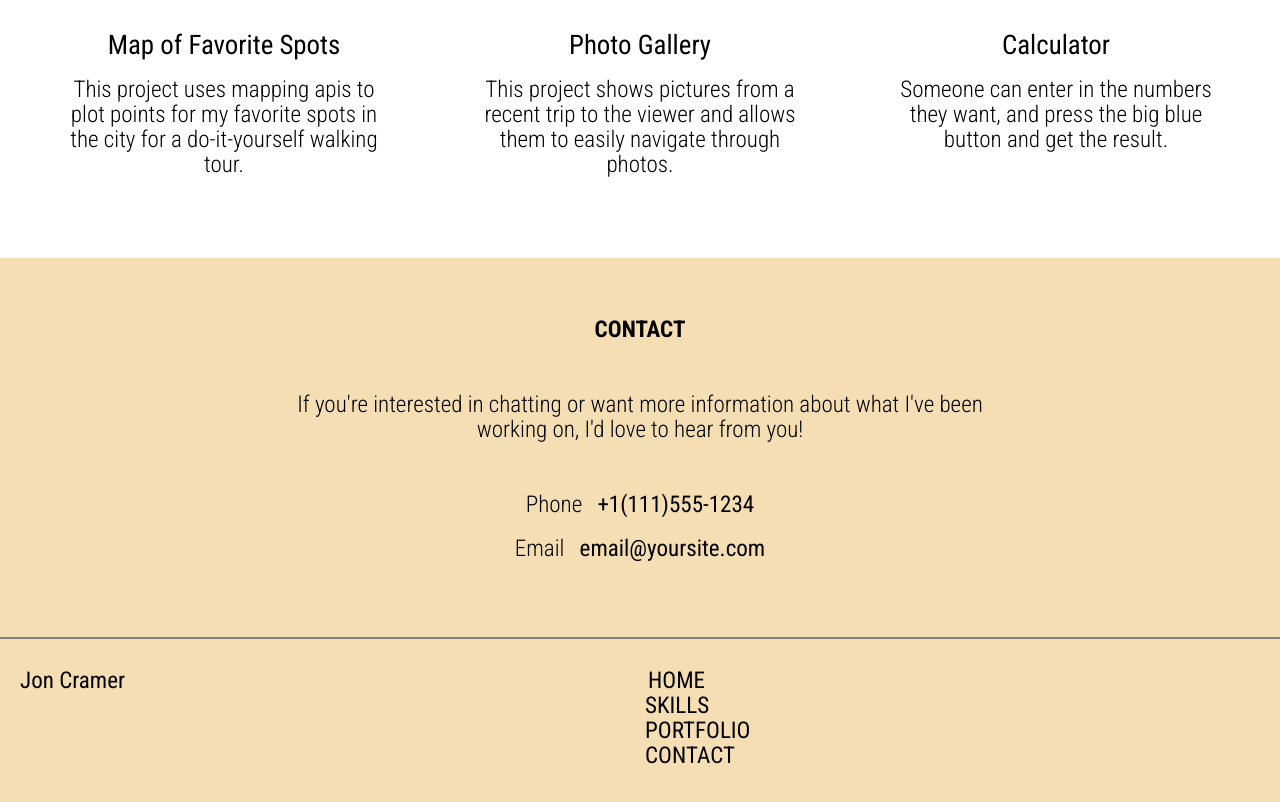
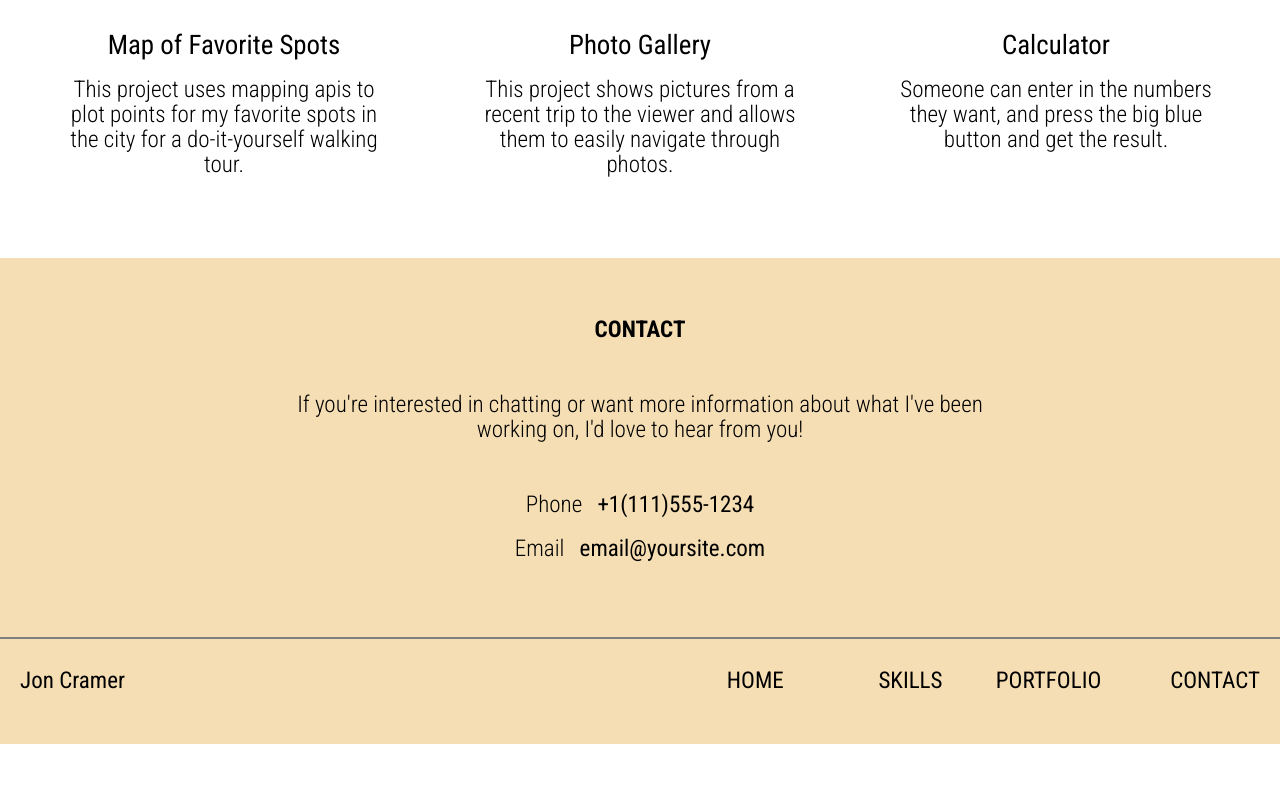
Before and after one commit to jcramer96/Project-2-Mobile-Layout, a plain HTML site: page index.html in a window 1280 px wide. Shown: the part 1456-2258 px from the top of the page. After the commit the page ends 2200 px from the top, so only its background shows below. Drawn offline with Linux system fonts and the light colour scheme.

Commit message:
finished updates to bottom nav

```diff
--- a/css/styles.css
+++ b/css/styles.css
@@ -111,9 +111,8 @@ footer {
     justify-content: space-between;
     margin: auto;
     padding: 30px 0;
-    font-weight: 400;
     border-top: 2px solid grey;
-    width: 100vw;
+    width: 100%;
 }
 #footer-name {
     text-align: left;
@@ -122,15 +121,16 @@ footer {
 }
 .bottom-nav {
     width: 100%;
+    display: flex;
+    flex-direction: row;
+    flex-wrap: nowrap;
+    font-weight: 400;
 }
 .top,
 .full {
     text-align: right;
     padding-right: 20px;
     text-transform: uppercase;
-}
-h4 a {
-    font-weight: 400;
 }
 .full {
     display: none;
@@ -198,7 +198,6 @@ h4 a {
         display: flex;
         flex-direction: row;
         flex-wrap: nowrap;
-        max-width: 80px;
         }
 }
 @media screen and (min-width: 1024px) {
--- a/index.html
+++ b/index.html
@@ -15,8 +15,8 @@
             <ul class="top-nav">
                 <li><h1>Jon Cramer</h1></li>
                 <li class="main-nav"><a href="#home">Home</a></li>
+                <li class="main-nav"><a href="#skills">Skills</a></li>
                 <li class="main-nav"><a href="#portfolio">Portfolio</a></li>
-                <li class="main-nav"><a href="#skills">Skills</a></li>
                 <li class="main-nav"><a href="#contact">Contact</a></li>
             </ul>
         </nav>
```
